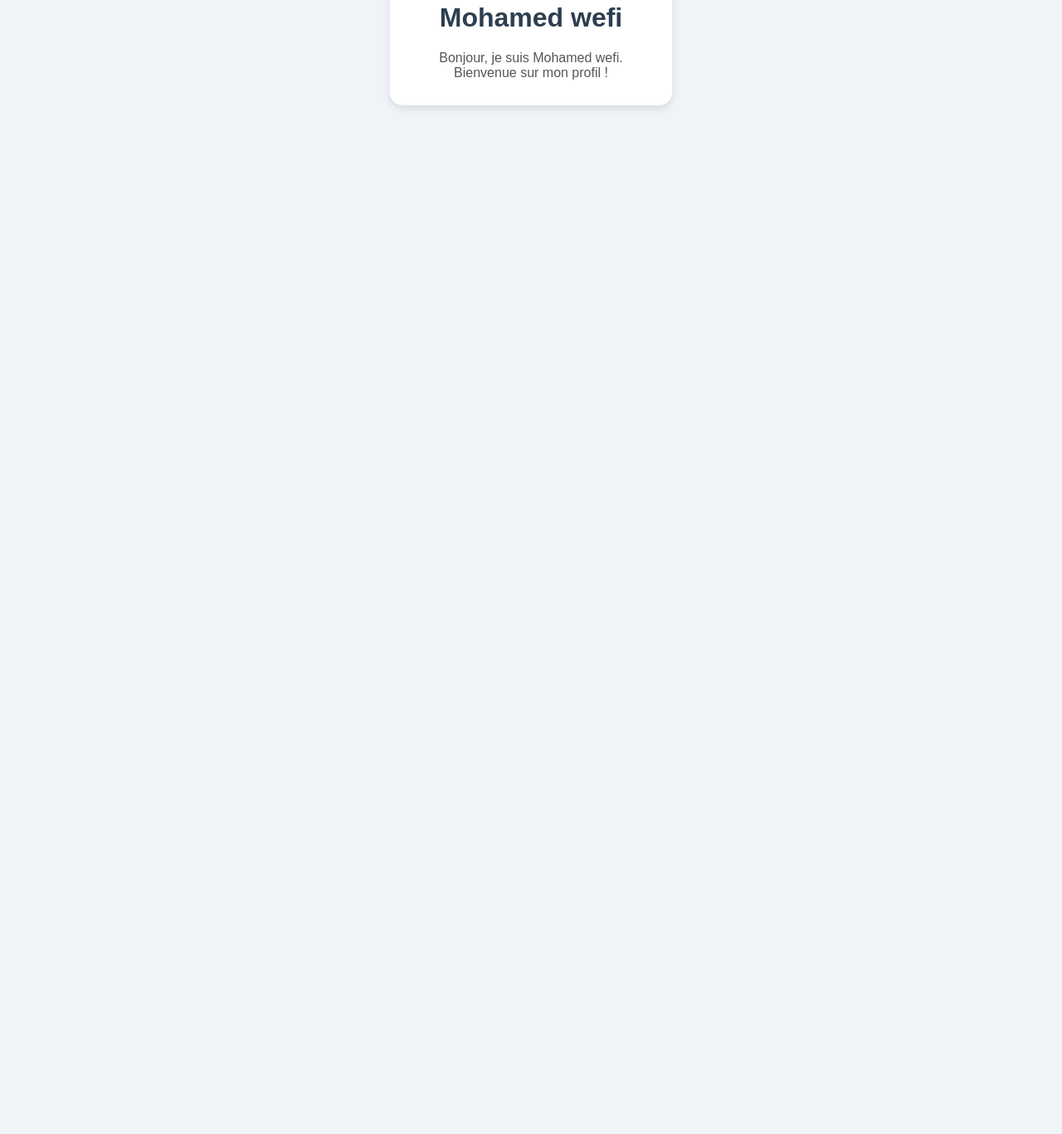
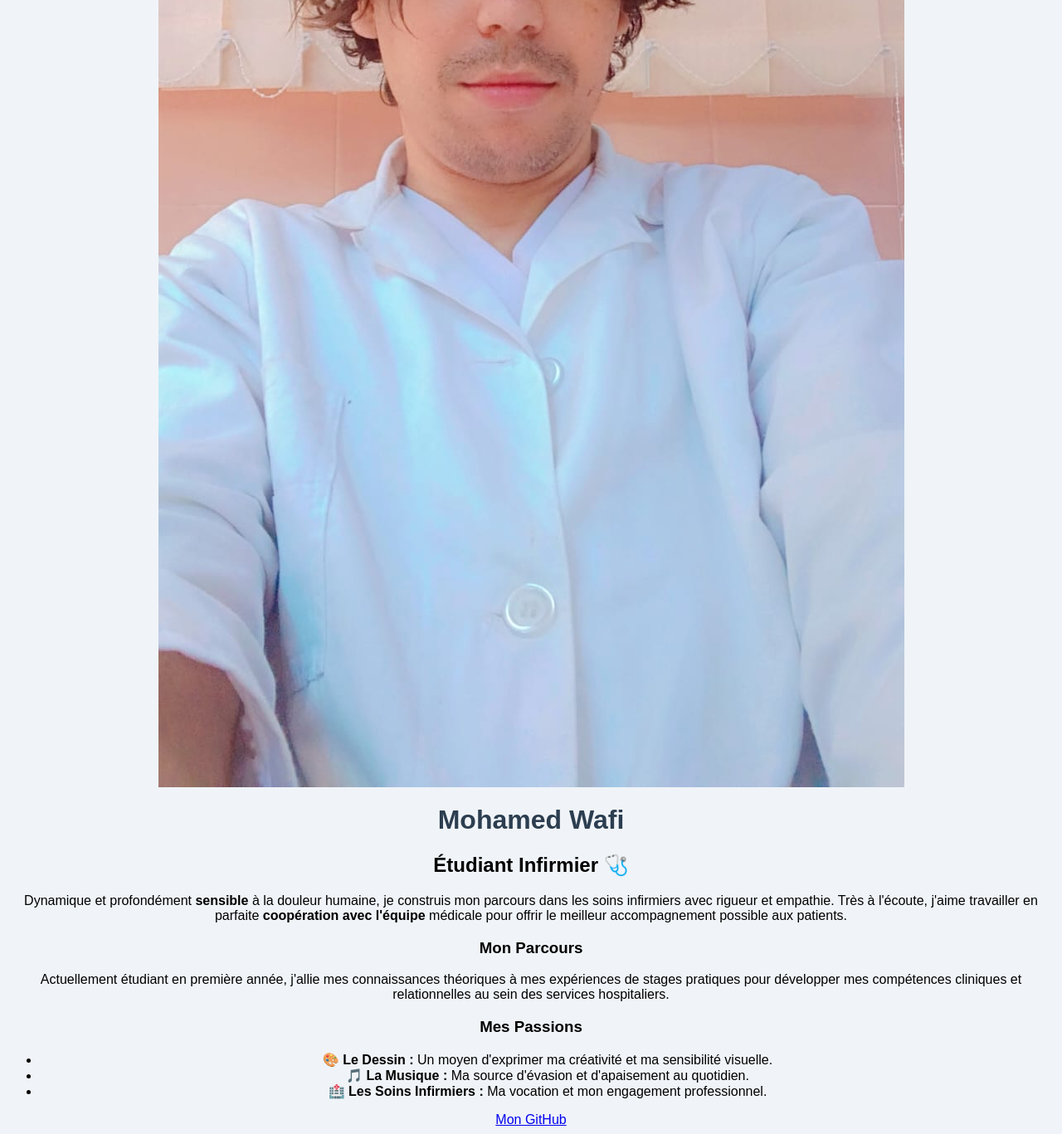
Before and after one commit to mohamed-202wafi/mohamed-202wafi-github.io, a plain HTML site: page index.html in a window 1280 px wide. Shown: the part 676-2043 px from the top of the page at 83% size. Before the commit the page ends 903 px from the top, so only its background shows below. Drawn offline with Linux system fonts and the light colour scheme.

Commit message:
Update index.html

```diff
--- a/index.html
+++ b/index.html
@@ -1,24 +1,47 @@
-<!DOCTYPE html>
+!DOCTYPE html>
 <html lang="fr">
 <head>
-    <meta charset="UTF-8">
-    <title>Profil - Mohamed wefi</title>
-    <link rel="stylesheet" href="style.css">
+  <meta charset="UTF-8">
+  <meta name="viewport" content="width=device-width, initial-scale=1.0">
+  <title>Mon Profil - Futur Infirmier</title>
+  <link rel="stylesheet" href="style.css">
+  <link rel="preconnect" href="https://fonts.googleapis.com">
+  <link rel="preconnect" href="https://fonts.gstatic.com" crossorigin>
+  <link href="https://fonts.googleapis.com/css2?family=Open+Sans:wght@400;600&family=Poppins:wght@500;700&display=swap" rel="stylesheet">
 </head>
 <body>
 
-    <div class="card">
-        <img src="wefi.jpeg" alt="Image wagon" class="profile-img">
+  <div class="profile-card">
+    <img src="wefi.jpeg" alt="Mon Profil" class="profile-card__avatar">
 
-        <h1>Mohamed wefi</h1>
-        <p class="description">
-            Bonjour, je suis Mohamed wefi. Bienvenue sur mon profil !
-        </p>
+    <h1 class="profile-card__title">Mohamed Wafi</h1>
 
-        <a href="https://www.linkedin.com"
-target="_blank" class=Mon LinkedIN
-</a>
+    <h2 class="profile-card__subtitle">Étudiant Infirmier 🩺</h2>
+
+    <p class="profile-card__description">
+      Dynamique et profondément <strong>sensible</strong> à la douleur humaine, je construis mon parcours dans les soins infirmiers avec rigueur et empathie. Très à l'écoute, j'aime travailler en parfaite <strong>coopération avec l'équipe</strong> médicale pour offrir le meilleur accompagnement possible aux patients.
+    </p>
+
+    <div class="profile-card__parcours">
+      <h3 class="section-title">Mon Parcours</h3>
+      <p class="section-text">
+        Actuellement étudiant en première année, j'allie mes connaissances théoriques à mes expériences de stages pratiques pour développer mes compétences cliniques et relationnelles au sein des services hospitaliers.
+      </p>
     </div>
+
+    <div class="profile-card__interests">
+      <h3 class="section-title">Mes Passions</h3>
+      <ul class="interests-list">
+        <li class="interests-list__item">🎨 <strong>Le Dessin :</strong> Un moyen d'exprimer ma créativité et ma sensibilité visuelle.</li>
+        <li class="interests-list__item">🎵 <strong>La Musique :</strong> Ma source d'évasion et d'apaisement au quotidien.</li>
+        <li class="interests-list__item">🏥 <strong>Les Soins Infirmiers :</strong> Ma vocation et mon engagement professionnel.</li>
+      </ul>
+    </div>
+
+    <div class="profile-card__socials">
+      <a href="https://github.com/mohamed-202wafi" target="_blank" class="btn-link">Mon GitHub</a>
+    </div>
+  </div>
 
 </body>
 </html>
```
